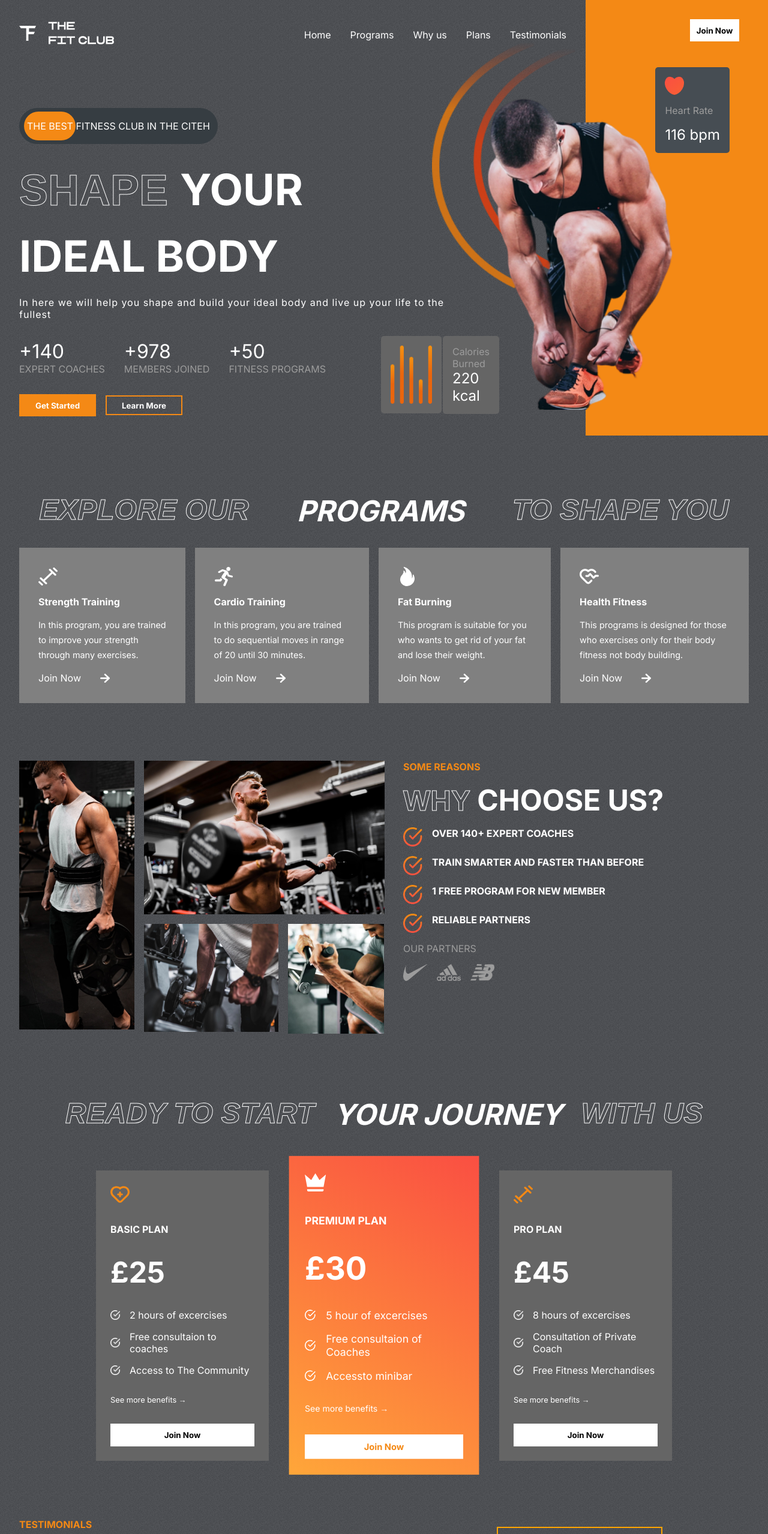
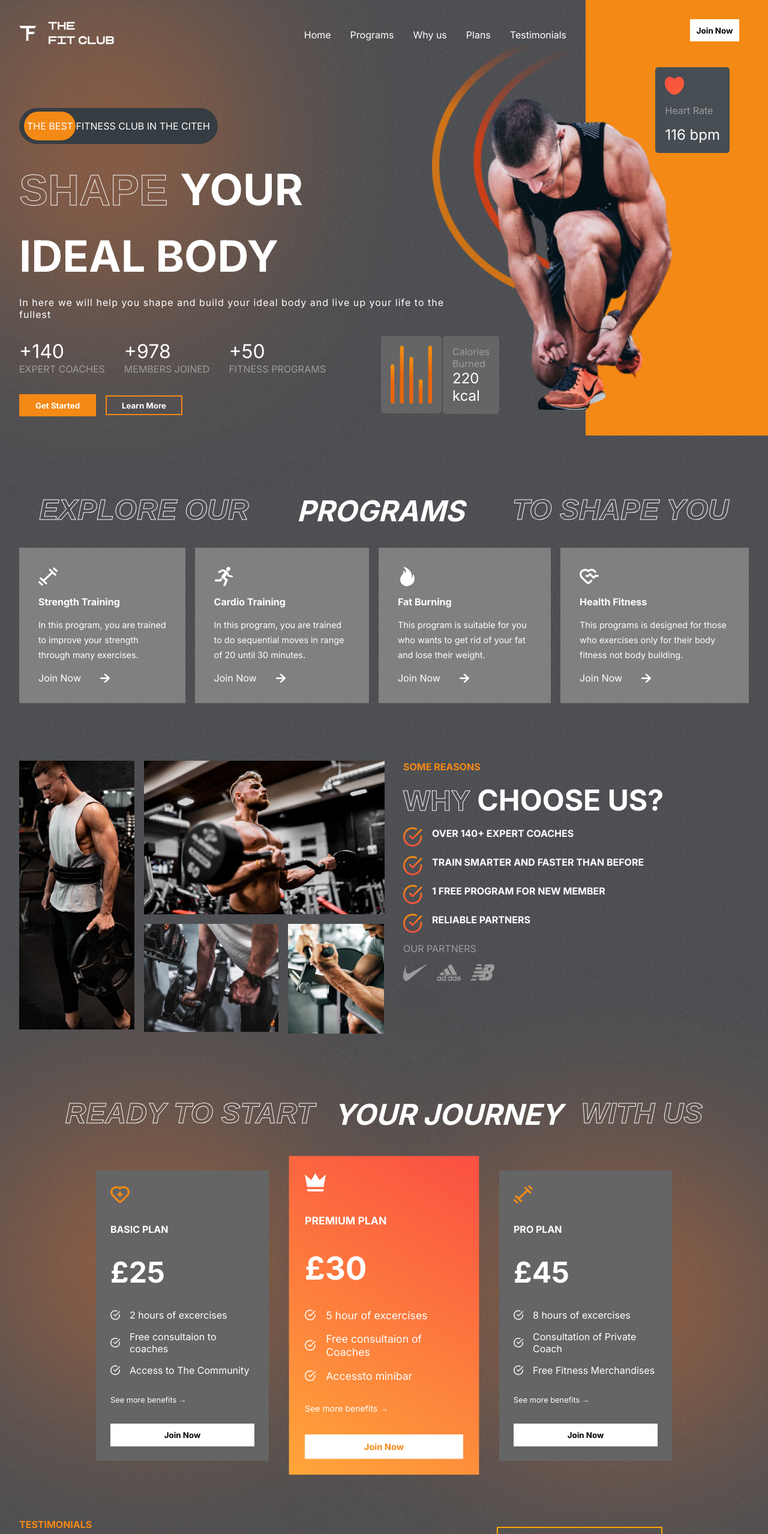
Before and after one commit to drakata27/react-fit-club, a React (Create React App) app: page / in a window 1280 px wide. Shown: the top 2557 px of the page at 60% size. Built offline with nearby package versions, Linux system fonts and the light colour scheme.

Commit message:
Added blur

```diff
--- a/src/App.css
+++ b/src/App.css
@@ -41,5 +41,12 @@
 
 .btn:hover{
   cursor: pointer;
+}
 
+.blur {
+  background: rgba(253, 120, 43, 0.69);
+  position: absolute;
+  border-radius: 50%;
+  filter: blur(150px);
+  z-index: -9;
 }
--- a/src/components/Footer/Footer.css
+++ b/src/components/Footer/Footer.css
@@ -30,3 +30,21 @@
 .logo-f>img{
     width: 10rem;
 }
+
+.blur-footer-blur-1{
+    bottom: 0;
+    right: 15%;
+    width: 26rem;
+    height: 12rem;
+    filter: blur(200px);
+    background: red;
+}
+
+.blur-footer-blur-2{
+    bottom: 0;
+    left: 15%;
+    width: 26rem;
+    height: 12rem;
+    filter: blur(200px);
+    background: rgb(250, 115, 0)
+}
--- a/src/components/Footer/Footer.jsx
+++ b/src/components/Footer/Footer.jsx
@@ -20,6 +20,9 @@
                 <img src={Logo} alt="logo" />
             </div>
         </div>
+
+        <div className="blur blur-footer-blur-1"></div>
+        <div className="blur blur-footer-blur-2"></div>
     </div>
   )
 }
--- a/src/components/Hero/Hero.css
+++ b/src/components/Hero/Hero.css
@@ -183,3 +183,9 @@
     color: white;
     font-size: 1.5rem;
 }
+
+.hero-blur{
+    width: 22rem;
+    height: 30rem;
+    left: 0;
+}
--- a/src/components/Hero/Hero.jsx
+++ b/src/components/Hero/Hero.jsx
@@ -11,6 +11,8 @@
 const Hero = () => {
   return (
     <div className="hero">
+        <div className="blur hero-blur"></div>
+
         {/* Left side */}
         <div className="left-h">
             <Header />
--- a/src/components/Plans/Plans.css
+++ b/src/components/Plans/Plans.css
@@ -79,3 +79,17 @@
 .plan>button{
     width: 100%;
 }
+
+.plans-blur-1{
+    width: 32rem;
+    height: 23rem;
+    top: 6rem;
+    left: 0rem;
+}
+
+.plans-blur-2{
+    width: 32rem;
+    height: 23rem;
+    top: 10rem;
+    right: 0rem;
+}
--- a/src/components/Plans/Plans.jsx
+++ b/src/components/Plans/Plans.jsx
@@ -6,6 +6,9 @@
 const Plans = () => {
   return (
     <div className="plans-container">
+        <div className="blur plans-blur-1"></div>
+        <div className="blur plans-blur-2"></div>
+
         <div className="programs-header" style={{gap:'2rem'}}>
             <span className='stroke-text'>ready to start</span>
             <span>your journey</span>
```
